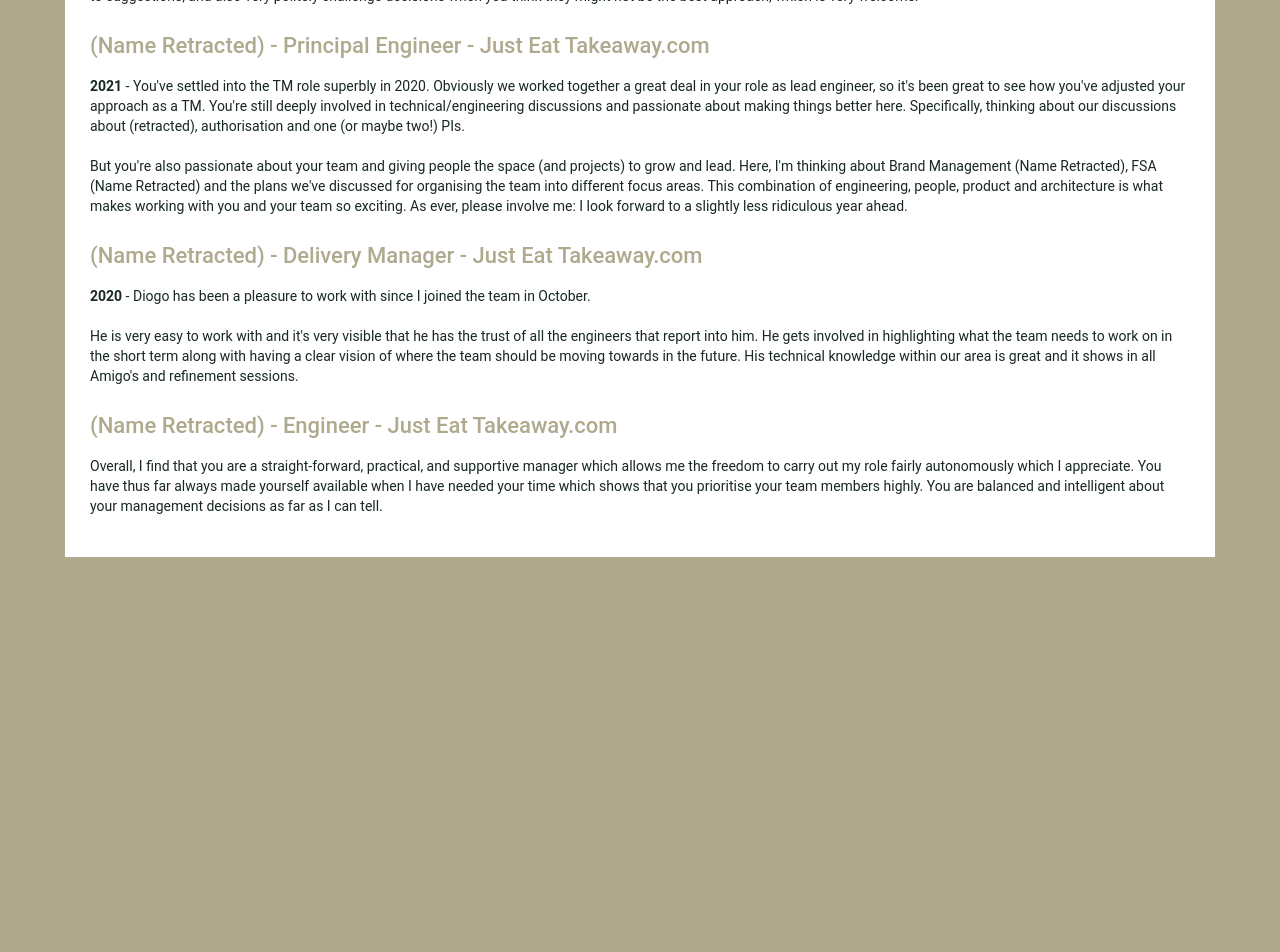
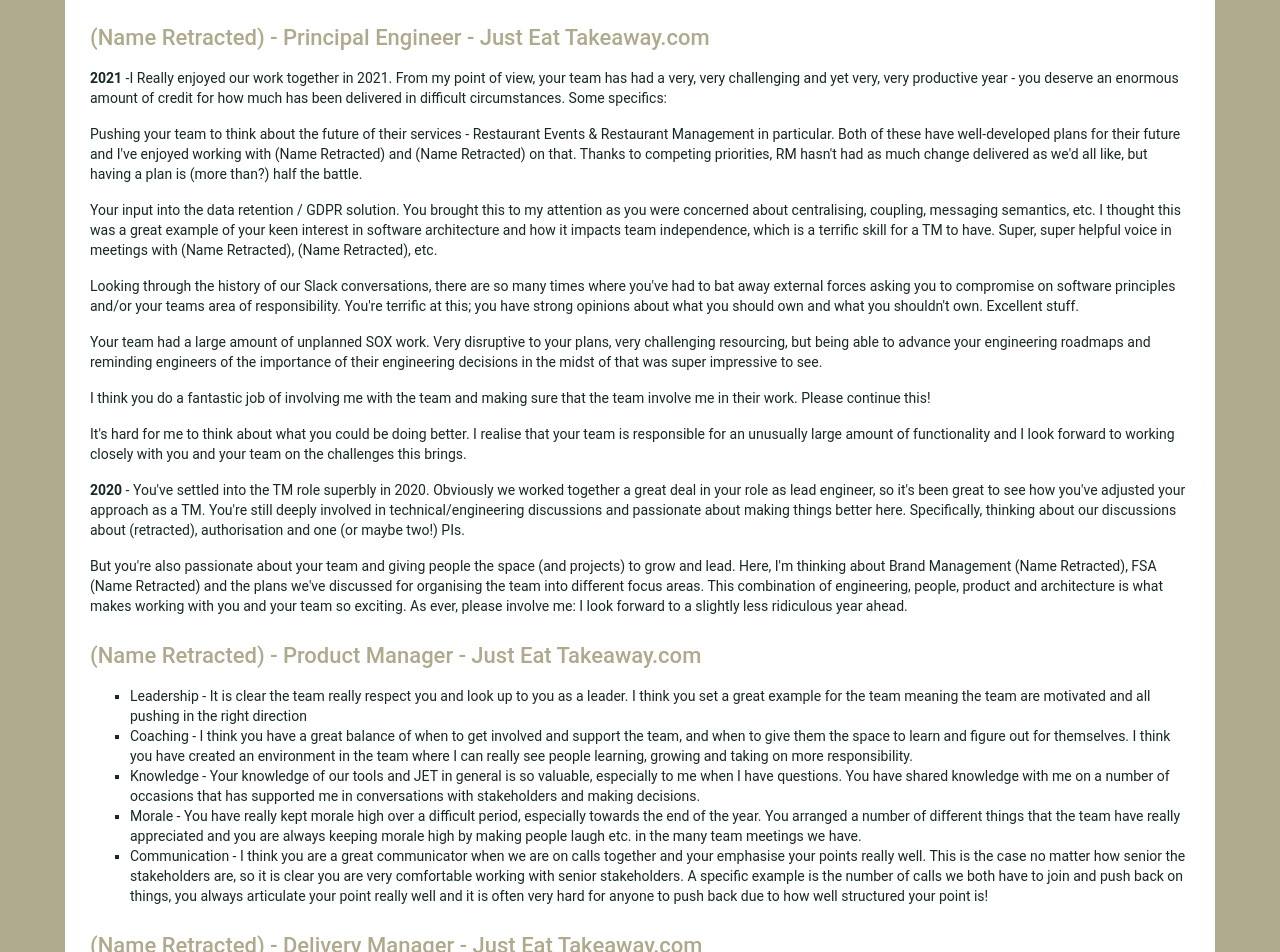
Before and after one commit to Stormsys/cv, a React (Create React App) app: page /#/feedback in a window 1280 px wide. Shown: the part 600-1552 px from the top of the page. Before the commit the page ends 1182 px from the top, so only its background shows below. Built offline with nearby package versions, Linux system fonts and the light colour scheme.

Commit message:
more feedback

```diff
--- a/src/sections/FeedbackFull.js
+++ b/src/sections/FeedbackFull.js
@@ -1,3 +1,4 @@
+import "./FeedbackFull.scss";
 
 function FeedbackFull() {
     return (
@@ -15,9 +16,11 @@
                 his manager and his peers was always consistent and solid. He is a valued and trusted team member that I will continue to count on as
                 both a sounding board and problem solver for things we have to get done.</p>
             <p><b>2019</b> - I remember the first day we met on my first trip to FPH. It was in a capabilities meeting and I was impressed that of all the people in the room, you understood the nature of our true capabilities. You focused on our customers (the Ops team) and had defined your post it notes around their views instead of the narrower engineering perspective.
-                <br/><br/>
+            </p>
+            <p>
                 We have interacted directly on  a few projects and indirectly on many. What I have learned is that you have a passion for doing the right thing. In leadership it is likely the most important driver to success. I also found your logical approach to tackling issues to be very solid. I appreciate how you also switch between different levels of conversation depending on your audiences understanding of the concepts being shared. In brand management, at the early stage you made sure the people understand the basic concepts of the material rather than going on assumptions.
-                <br/><br/>
+            </p>
+            <p>
                 I know your team respects you, your manager respects you and peers respect you. In a work environment like ours that is everything. It makes my job infinitely easier and has built a trust and confidence in your skills and competencies that I rely on.
             </p>
 
@@ -29,11 +32,51 @@
                 think they might not be the best approach, which is very welcome.</p>
 
             <h2>(Name Retracted) - Principal Engineer - Just Eat Takeaway.com</h2>
-            <p><b>2021</b> - You've settled into the TM role superbly in 2020. Obviously we worked together a great deal
+
+            <p><b>2021</b> -I Really enjoyed our work together in 2021. From my point of view, your team has had a very,
+                very challenging and yet very, very productive year - you deserve an enormous amount of credit for how much
+                has been delivered in difficult circumstances. Some specifics:
+            </p>
+            <p>
+                Pushing your team to think about the future of their services - Restaurant Events & Restaurant Management
+                in particular. Both of these have well-developed plans for their future and I've enjoyed working with (Name Retracted) and
+                (Name Retracted) on that. Thanks to competing priorities, RM hasn't had as much change delivered as we'd
+                all like, but having a plan is (more than?) half the battle.
+            </p>
+            <p>
+                Your input into the data retention / GDPR solution. You brought this to my attention as you were concerned
+                about centralising, coupling, messaging semantics, etc. I thought this was a great example of your keen
+                interest in software architecture and how it impacts team independence, which is a terrific skill for a
+                TM to have. Super, super helpful voice in meetings with (Name Retracted), (Name Retracted), etc.
+            </p>
+            <p>
+                Looking through the history of our Slack conversations, there are so many times where you've had to bat
+                away external forces asking you to compromise on software principles and/or your teams area of responsibility.
+                You're terrific at this; you have strong opinions about what you should own and what you shouldn't own.
+                Excellent stuff.
+            </p>
+            <p>
+                Your team had a large amount of unplanned SOX work. Very disruptive to your plans, very challenging
+                resourcing, but being able to advance your engineering roadmaps and reminding engineers of the importance
+                of their engineering decisions in the midst of that was super impressive to see.
+            </p>
+            <p>
+                I think you do a fantastic job of involving me with the team and making sure that the team involve me in
+                their work. Please continue this!
+            </p>
+            <p>
+                It's hard for me to think about what you could be doing better. I realise that your team is responsible
+                for an unusually large amount of functionality and I look forward to working closely with you and your
+                team on the challenges this brings.
+            </p>
+
+
+            <p><b>2020</b> - You've settled into the TM role superbly in 2020. Obviously we worked together a great deal
                 in your role as lead engineer, so it's been great to see how you've adjusted your approach as a TM.
                 You're still deeply involved in technical/engineering discussions and passionate about making things
                 better here. Specifically, thinking about our discussions about (retracted), authorisation and one (or maybe two!) PIs.
-<br/><br/>
+                </p>
+                <p>
                 But you're also passionate about your team and giving people the space (and projects) to grow and lead.
                 Here, I'm thinking about Brand Management (Name Retracted), FSA (Name Retracted) and the plans we've
                 discussed for organising the team into different focus areas. This combination of engineering, people,
@@ -41,11 +84,24 @@
                 As ever, please involve me: I look forward to a slightly less ridiculous year ahead.
                 </p>
 
+            <h2>(Name Retracted) - Product Manager - Just Eat Takeaway.com</h2>
+            <p>
+                <ul>
+                    <li>Leadership - It is clear the team really respect you and look up to you as a leader. I think you set a great example for the team meaning the team are motivated and all pushing in the right direction</li>
+                    <li>Coaching - I think you have a great balance of when to get involved and support the team, and when to give them the space to learn and figure out for themselves. I think you have created an environment in the team where I can really see people learning, growing and taking on more responsibility.</li>
+                    <li>Knowledge - Your knowledge of our tools and JET in general is so valuable, especially to me when I have questions. You have shared knowledge with me on a number of occasions that has supported me in conversations with stakeholders and making decisions.</li>
+                    <li>Morale - You have really kept morale high over a difficult period, especially towards the end of the year. You arranged a number of different things that the team have really appreciated and you are always keeping morale high by making people laugh etc. in the many team meetings we have.</li>
+                    <li>Communication - I think you are a great communicator when we are on calls together and your emphasise your points really well. This is the case no matter how senior the stakeholders are, so it is clear you are very comfortable working with senior stakeholders. A specific example is the number of calls we both have to join and push back on things, you always articulate your point really well and it is often very hard for anyone to push back due to how well structured your point is!</li>
+                </ul>
+            </p>
+
+
             <h2>(Name Retracted) - Delivery Manager - Just Eat Takeaway.com</h2>
 
             <p>
                 <b>2020</b> - Diogo has been a pleasure to work with since I joined the team in October.
-<br/><br/>
+            </p>
+            <p>
                 He is very easy to work with and it's very visible that he has the trust of all the engineers that report into him.  He gets involved in highlighting what the team needs to work on in the short term along with having a clear vision of where the team should be moving towards in the future.  His technical knowledge within our area is great and it shows in all Amigo's and refinement sessions.
             </p>
 
--- /dev/null
+++ b/src/sections/FeedbackFull.scss
@@ -0,0 +1,9 @@
+@import "../scss/shared";
+
+#feedback-full {
+  ul {
+    margin-left: 40px;
+    list-style: square;
+  }
+
+}
```
